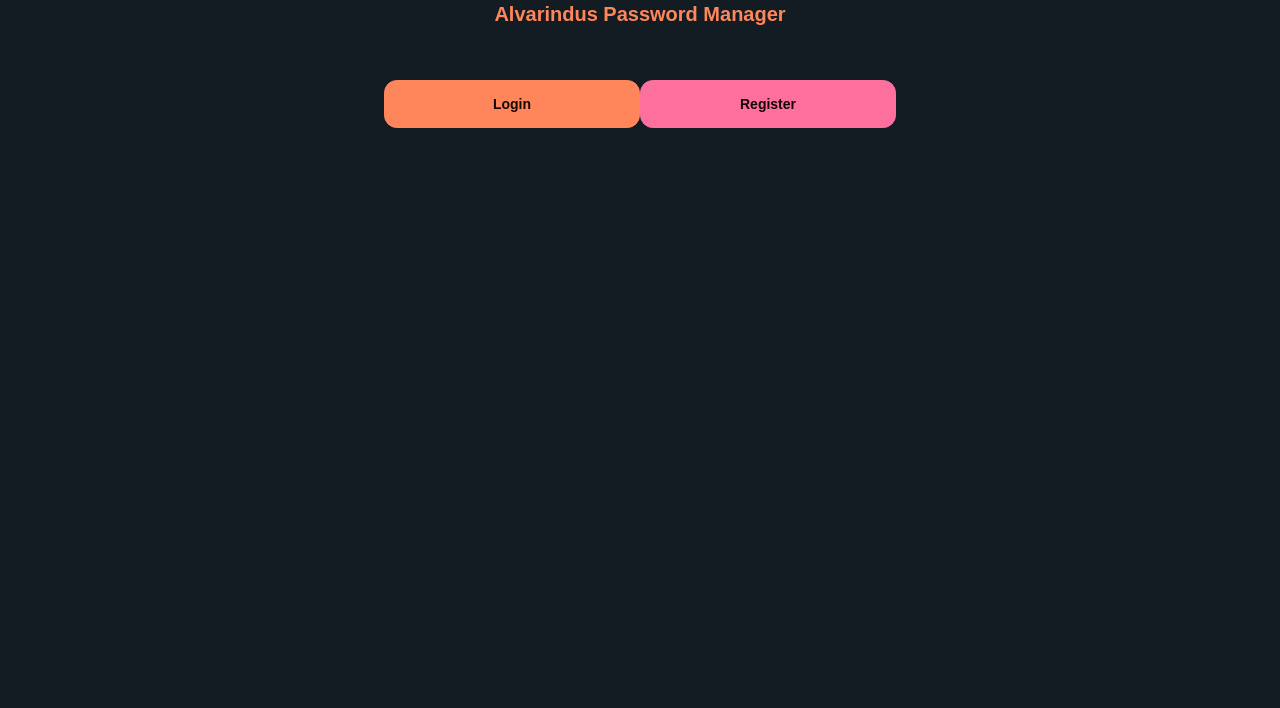
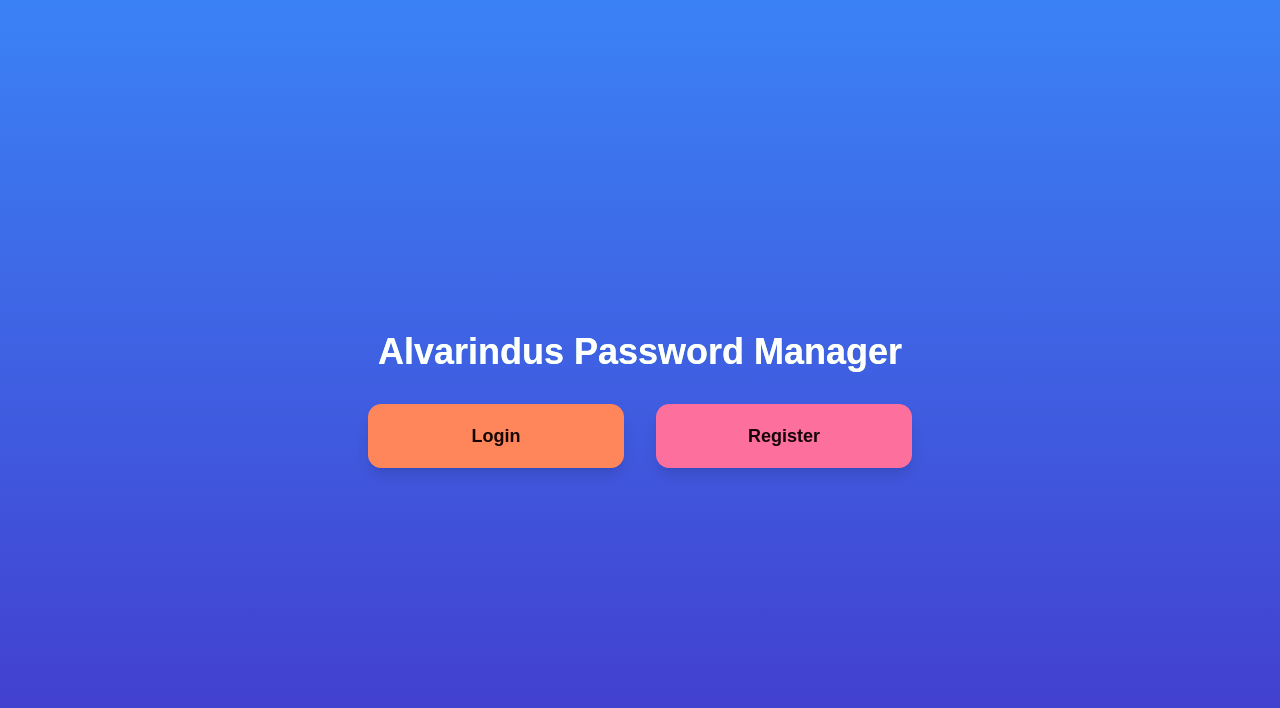
Before and after one commit to MadlyJado/alvarindus-passwordman, a Next.js app: page / in a window 1280 px wide. Shown: the top 708 px of the page. Built offline with nearby package versions, Linux system fonts and the light colour scheme.

Commit message:
Created new branch

```diff
--- a/app/page.tsx
+++ b/app/page.tsx
@@ -2,10 +2,22 @@ import Link from "next/link";
 
 export default function Home() {
   return (
-   <div >
-    <h1 className="text-primary text-center text-xl font-bold bg-transparent">Alvarindus Password Manager</h1>
-    <Link href="/login" className="btn btn-primary btn-wide absolute top-20 left-96">Login</Link>
-    <Link href="/register" className="btn btn-secondary btn-wide absolute top-20 right-96">Register</Link>
-   </div>
+    <div className="min-h-screen flex flex-col items-center justify-center bg-gradient-to-b from-blue-500 to-indigo-700 text-white">
+      <h1 className="text-4xl font-extrabold mb-8 text-white bg-clip-text text-transparent bg-gradient-to-r from-teal-200 to-lime-200">
+        Alvarindus Password Manager
+      </h1>
+      <div className="flex gap-8">
+        <Link href="/login">
+          <a className="btn btn-primary btn-lg btn-wide shadow-lg hover:scale-105 transform transition-all duration-300">
+            Login
+          </a>
+        </Link>
+        <Link href="/register">
+          <a className="btn btn-secondary btn-lg btn-wide shadow-lg hover:scale-105 transform transition-all duration-300">
+            Register
+          </a>
+        </Link>
+      </div>
+    </div>
   );
 }
```
